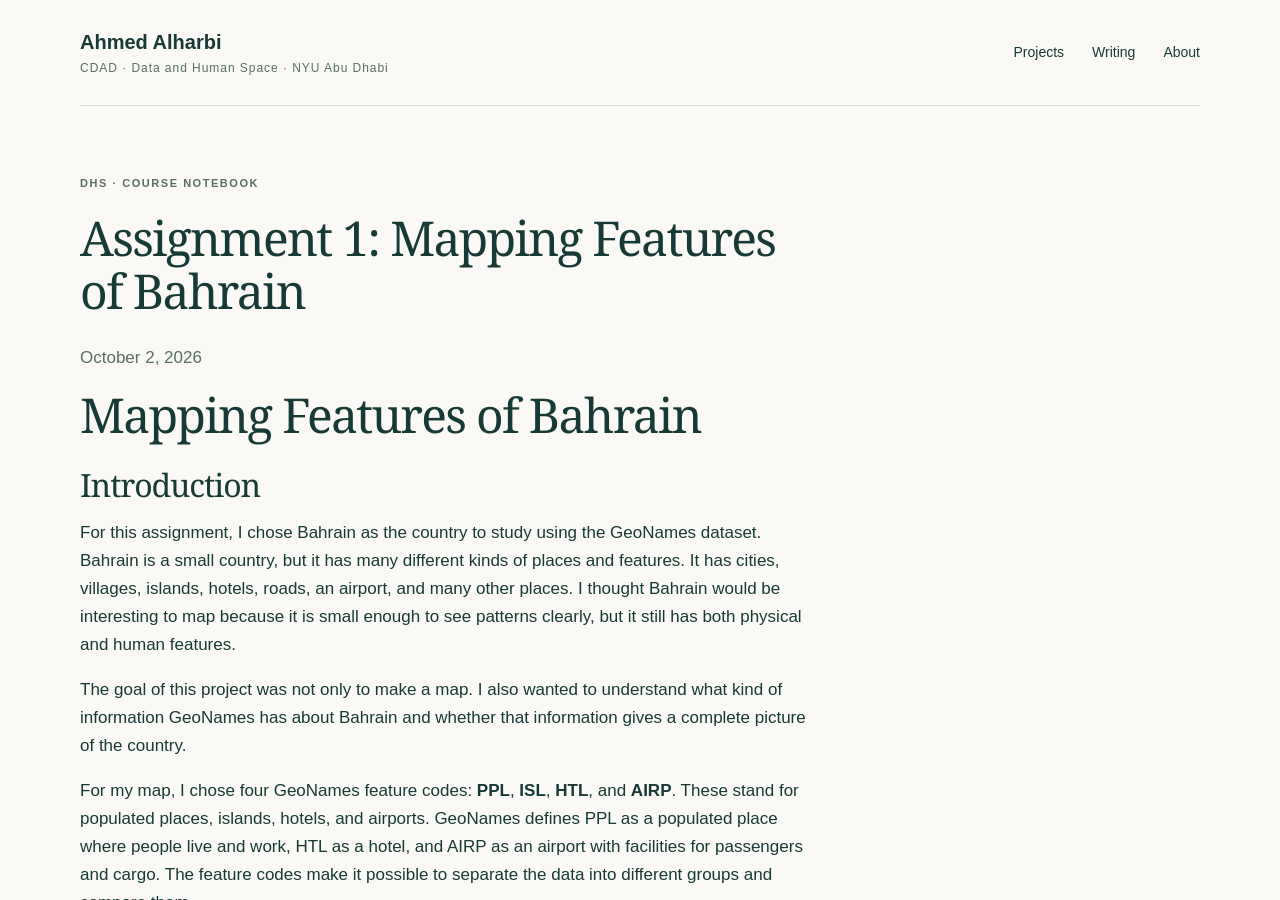
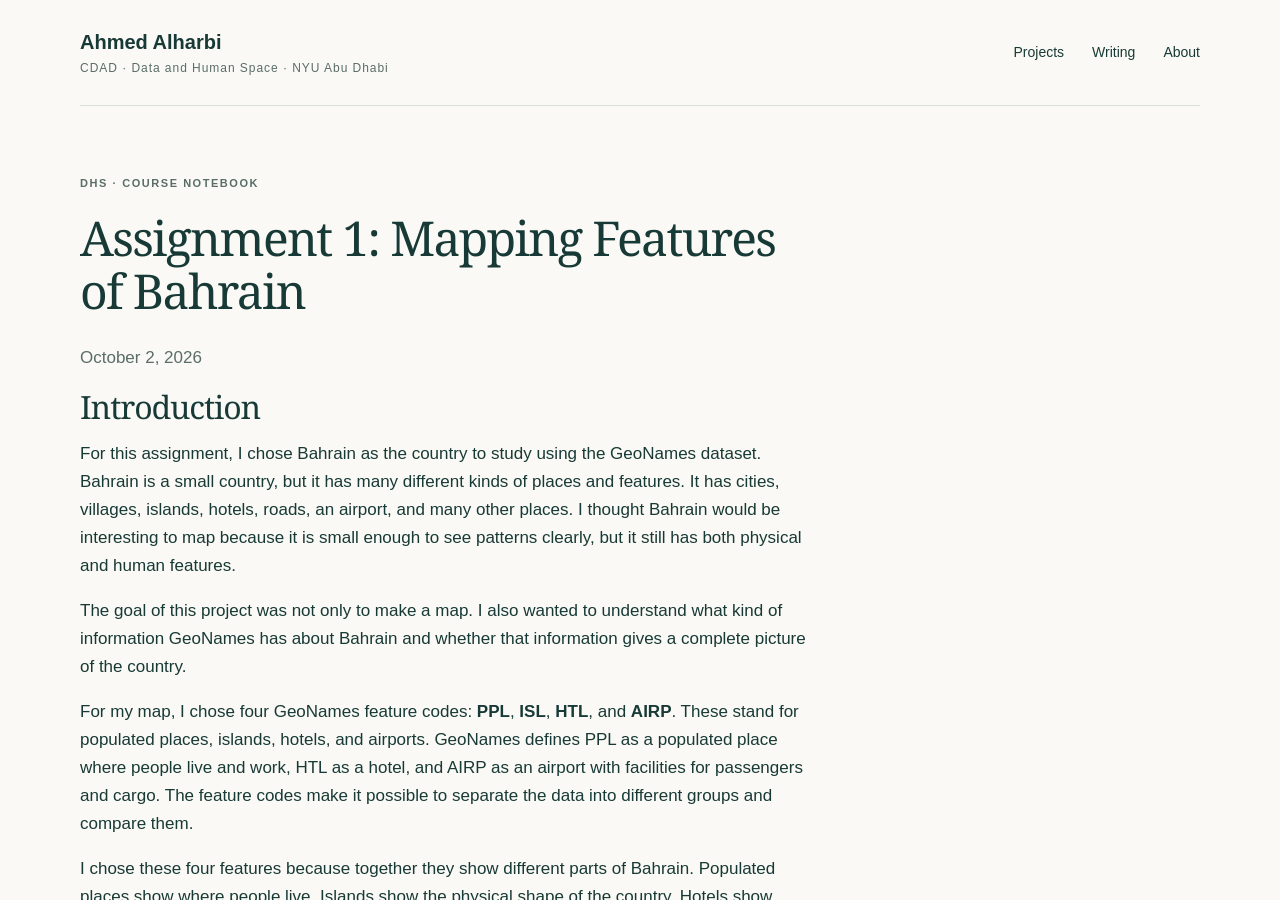
Before and after one commit to aka7979nyu/dhs, a Jekyll site: the page built from _posts/2026-10-02-mapping-features-bahrain.md, in a window 1280 px wide and 900 px high. Built offline with Jekyll 4.4.1, drawn with Linux system fonts in a browser that asks for light colours.

Commit message:
Remove main heading from mapping features post
Removed the main heading from the Bahrain mapping post.

```diff
--- a/_posts/2026-10-02-mapping-features-bahrain.md
+++ b/_posts/2026-10-02-mapping-features-bahrain.md
@@ -3,8 +3,6 @@ layout: page
 title: "Assignment 1: Mapping Features of Bahrain"
 description: "An interactive GeoNames map and analysis of selected geographic features in Bahrain."
 ---
-
-# Mapping Features of Bahrain
 
 ## Introduction
 
```
